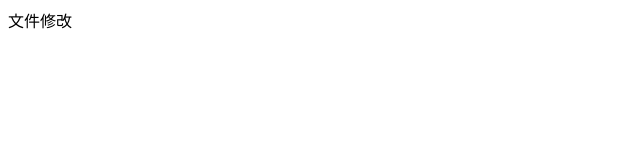
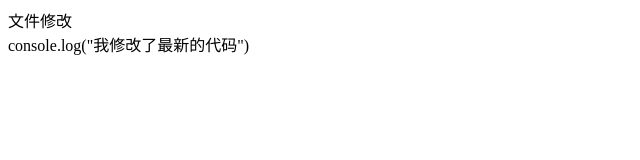
Before and after one commit to Zhangzhangks/project-hhtp, a plain HTML site: page index.html in a window 1280 px wide. Shown: the whole page, without its empty margins (0-640 px from the left). Drawn offline with Linux system fonts and the light colour scheme.

Commit message:
修改了代码

```diff
--- a/index.html
+++ b/index.html
@@ -10,6 +10,7 @@
 
 <body>
     <div>文件修改 </div>
+    console.log("我修改了最新的代码")
 </body>
 
 </html>
```
